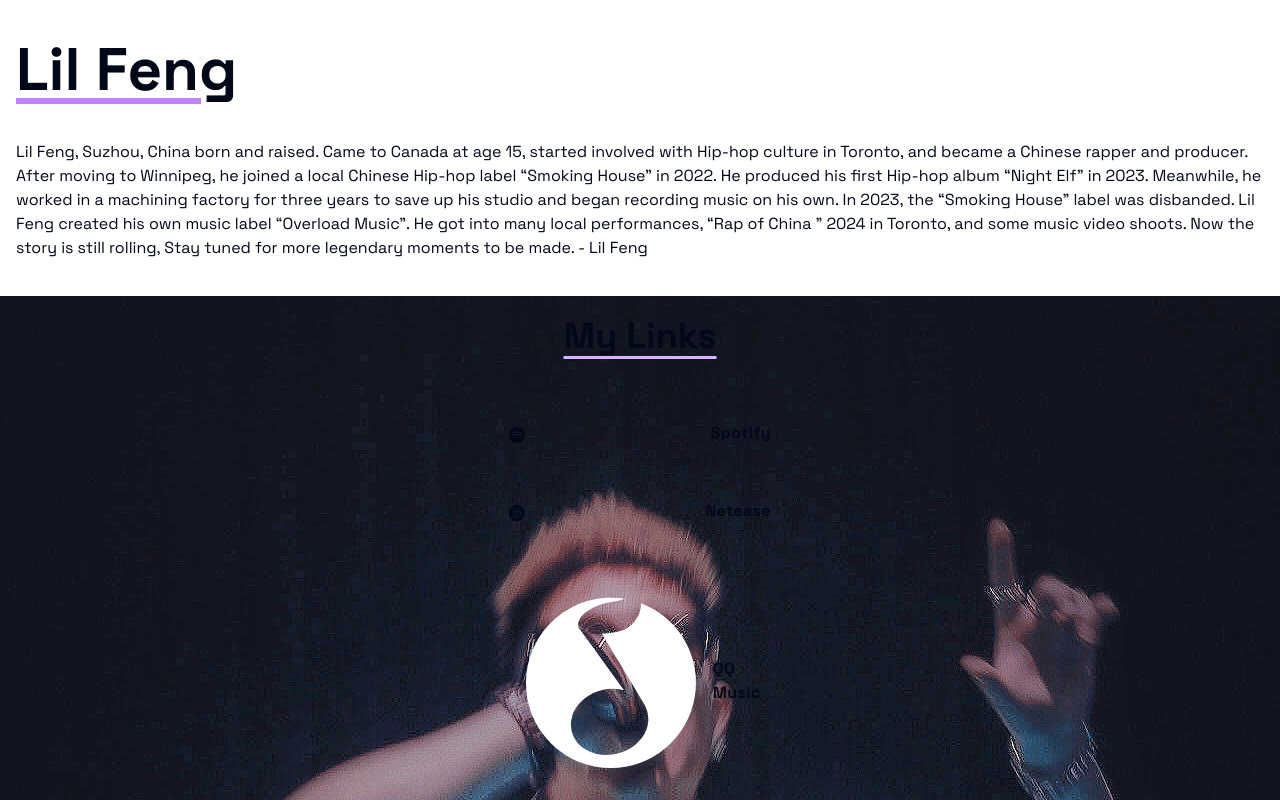
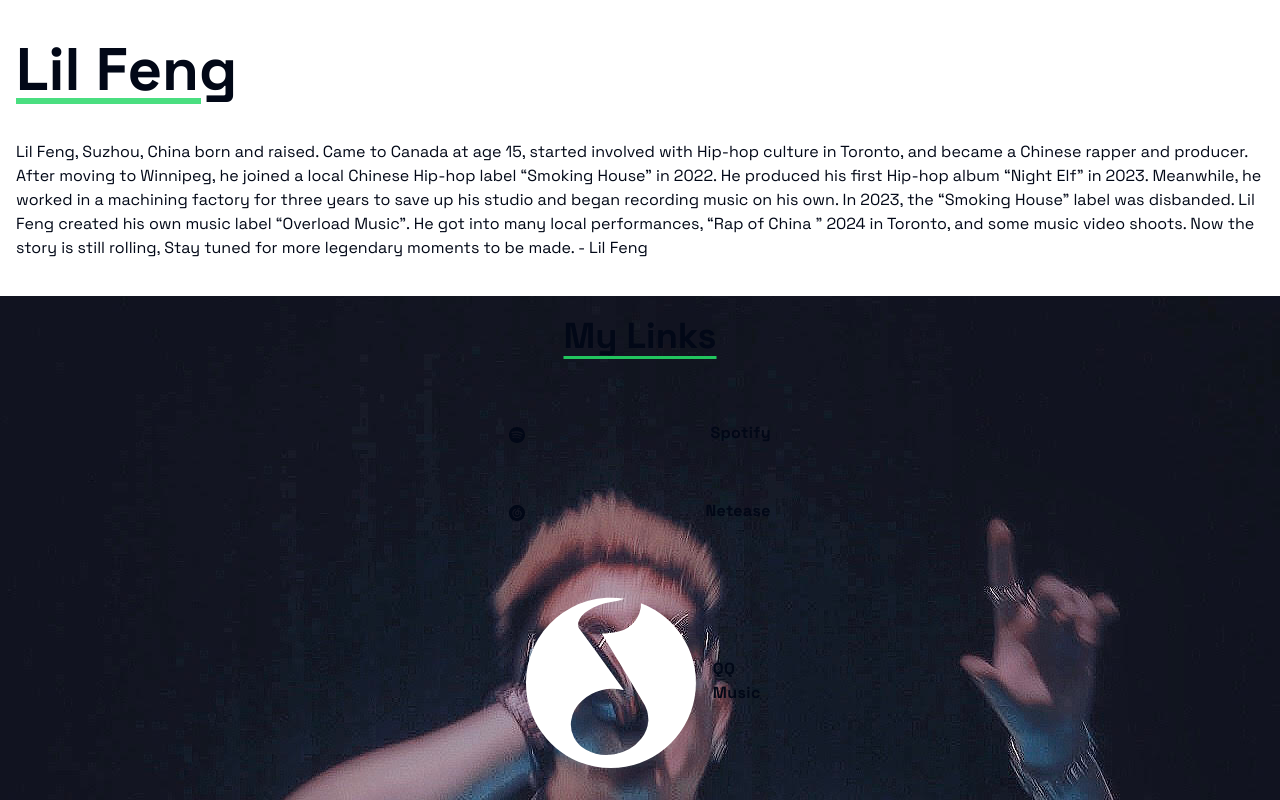
Before and after one commit to LimitlessJesse/PortfolioFeng, a Next.js app: page / in a window 1280 px wide. Shown: the top 800 px of the page. Built offline with nearby package versions, Linux system fonts and the light colour scheme.

Commit message:
change theme to green

```diff
--- a/app/(home)/components/Links.tsx
+++ b/app/(home)/components/Links.tsx
@@ -38,7 +38,7 @@ export default function Links(){
 
   return (
     <nav className=" flex flex-col items-center mt-5">
-      <h1 className="text-4xl font-bold underline underline-offset-8 decoration-purple-300">My Links</h1>
+      <h1 className="text-4xl font-bold underline underline-offset-8 decoration-green-500">My Links</h1>
       <div className="">
         <HoverEffect items={links} />
       </div>
--- a/app/(home)/components/Navbar.tsx
+++ b/app/(home)/components/Navbar.tsx
@@ -4,7 +4,7 @@ export default function Navbar(){
 
   return (
     <nav className=" py-10 flex justify-between items-center">
-      <h1 className="text-6xl font-bold underline underline-offset-8 decoration-purple-400">Lil Feng</h1>
+      <h1 className="text-6xl font-bold underline underline-offset-8 decoration-green-400">Lil Feng</h1>
     </nav>
   );
 }
--- a/app/(home)/components/ui/card-hover-effect.tsx
+++ b/app/(home)/components/ui/card-hover-effect.tsx
@@ -38,7 +38,7 @@ export const HoverEffect = ({
           <AnimatePresence>
             {hoveredIndex === idx && (
               <motion.span
-                className="absolute inset-0 h-full w-full bg-neutral-200 dark:bg-purple-300/[0.8] block  rounded-3xl"
+                className="absolute inset-0 h-full w-full bg-neutral-200 dark:bg-green-300/[0.8] block  rounded-3xl"
                 layoutId="hoverBackground"
                 initial={{ opacity: 0 }}
                 animate={{
```
